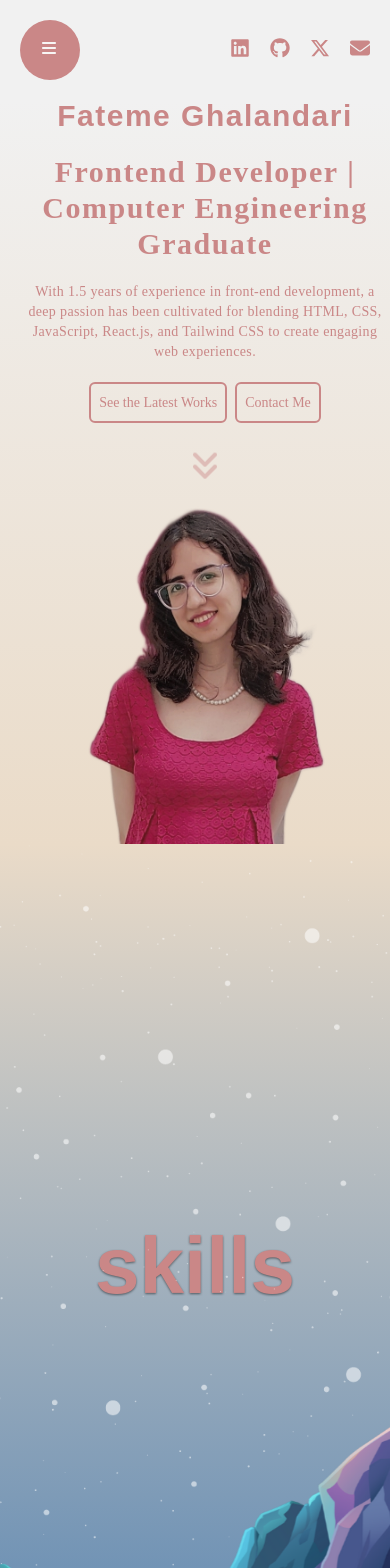
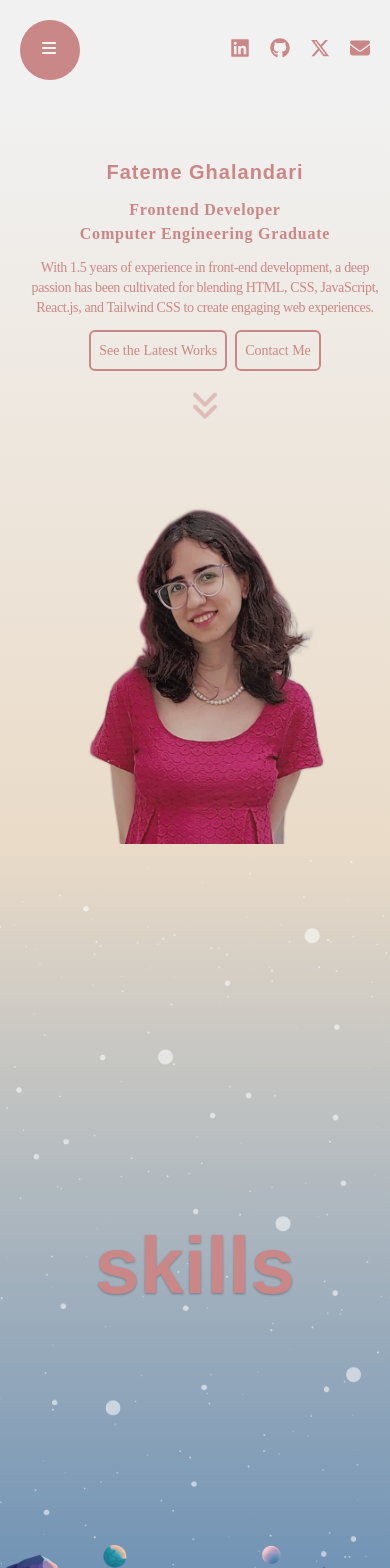
Before and after one commit to FatemeGhalandari/fatemeghalandari.github.io, a React (Vite) app: page / in a window 390 px wide. Shown: the top 1568 px of the page. Built offline with nearby package versions, Linux system fonts and the light colour scheme.

Commit message:
Fix bugs

```diff
--- a/src/components/Hero.jsx
+++ b/src/components/Hero.jsx
@@ -30,25 +30,26 @@ const Hero = () => {
     <div className="h-[calc(100vh-100px)] bg-gradient-to-t to-[#F1F1F1] from-[#EADBC8] overflow-hidden relative">
       <div className="max-w-[1366px] m-auto h-[100%] pl-5">
         <motion.div
-          className="sm:h-[100%] h-[50%] sm:w-[50%] w-[100%] flex flex-col justify-center sm:gap-10 gap-5 items-center sm:items-start sm:text-start text-center"
+          className="sm:h-[100%] h-[50%] sm:w-[50%] w-[100%] flex flex-col justify-center sm:gap-10 gap-3 items-center sm:items-start sm:text-start text-center"
           variants={textVariants}
           initial="initial"
-          whileInView="animate"
+          animate="animate"
         >
           <motion.h2
-            className="sm:text-4xl text-3xl font-bold font-montserrat text-[#CA8787] tracking-wider"
+            className="sm:text-4xl text-xl font-bold font-montserrat text-[#CA8787] tracking-wider"
             variants={textVariants}
           >
             Fateme Ghalandari
           </motion.h2>
           <motion.h1
-            className="sm:text-2xl text-3xl font-semibold font-merriweather text-[#CA8787] tracking-wider"
+            className="sm:text-2xl text-base font-semibold font-merriweather text-[#CA8787] tracking-wider"
             variants={textVariants}
           >
-            Frontend Developer | Computer Engineering Graduate
+            Frontend Developer <span className="sm:block hidden">|</span>
+            <br className="sm:hidden block" /> Computer Engineering Graduate
           </motion.h1>
           <motion.p
-            className="sm:text-lg font-thin text-sm font-merriweather text-[#CA8787] tracking-wide"
+            className="sm:text-lg font-thin text-sm font-merriweather text-[#CA8787] tracking-tight"
             variants={textVariants}
           >
             With 1.5 years of experience in front-end development, a deep
--- a/src/components/Parallax.jsx
+++ b/src/components/Parallax.jsx
@@ -22,14 +22,14 @@ const Parallax = ({ type }) => {
       }}
     >
       <motion.h1
-        className="text-[80px] sm:text-[100px] font-bold font-montserrat text-[#CA8787] drop-shadow-[0_1.2px_1.2px_rgba(0,0,0,0.5)] "
+        className="text-[80px] sm:text-[100px] font-bold font-montserrat text-[#CA8787] drop-shadow-[0_1.2px_1.2px_rgba(0,0,0,0.3)] z-[3]"
         style={{ y: yText }}
       >
         {type === "skills" ? "skills" : "portfolio"}
       </motion.h1>
-      <motion.div className="bg-mountains w-[100%] h-[100%] bg-cover bg-bottom absolute z-[3]"></motion.div>
+      <motion.div className="bg-mountains w-[100%] h-[100%] sm:bg-cover bg-contain bg-no-repeat bg-bottom absolute z-[3]"></motion.div>
       <motion.div
-        className="bg-planets w-[100%] h-[100%] bg-cover bg-bottom absolute z-[2]"
+        className="bg-planets w-[100%] h-[100%] sm:bg-cover bg-contain bg-no-repeat bg-bottom absolute z-[2]"
         style={{ y: yBg }}
       ></motion.div>
       <motion.div
--- a/src/components/Portfolio.jsx
+++ b/src/components/Portfolio.jsx
@@ -8,7 +8,7 @@ const items = [
     id: 1,
     title: "Beautyness",
     img: "Beautyness.png",
-    desc: "Beautyness is a modern and responsive website dedicated to beauty and body care. ",
+    desc: "A modern and responsive website dedicated to beauty and body care built using ReactJS, Tailwind CSS, and Vite. The website offers a curated experience for users, delivering expertly crafted content on skincare routines and makeup tips. Rooted in a philosophy encapsulated by the slogan \"Beauty is power, a smile is its sword.\"",
     demo: "https://beautyness-bodycare.vercel.app/",
     git: "https://github.com/FatemeGhalandari/Beautyness",
   },
@@ -24,7 +24,7 @@ const items = [
     id: 3,
     title: "HooBank",
     img: "HooBank.png",
-    desc: "In this project, I've created a multi-component and feature-rich website using ReactJS, TailwindCSS, and Vite. This website serves as a practical implementation of the concepts I've learned and showcases my skills in building responsive web applications.",
+    desc: "A responsive web application, HooBank is designed for modern banking needs and has been developed with ReactJS, TailwindCSS, and Vite. Featuring a multi-component modular structure, the project emphasizes maintainability and reusability",
     demo: "https://hoobank-payment.vercel.app/",
     git: "https://github.com/FatemeGhalandari/HooBank",
   },
--- a/src/components/Single.jsx
+++ b/src/components/Single.jsx
@@ -34,7 +34,7 @@ const Single = ({ item }) => {
             <h2 className="sm:text-5xl text-3xl font-merriweather font-semibold text-[#CA8787]">
               {item.title}
             </h2>
-            <p className="sm:text-lg font-thin text-sm font-merriweather text-start tracking-wide text-[#88919e] max-w-[500px]">
+            <p className="sm:text-lg font-thin text-sm font-merriweather self-center text-start tracking-wide text-[#88919e] max-w-[500px]">
               {item.desc}
             </p>
             <div className="flex flex-row gap-4 justify-center items-center">
```
Also changed, not shown: 19 other files (tests, documents, lock files or other folders).
